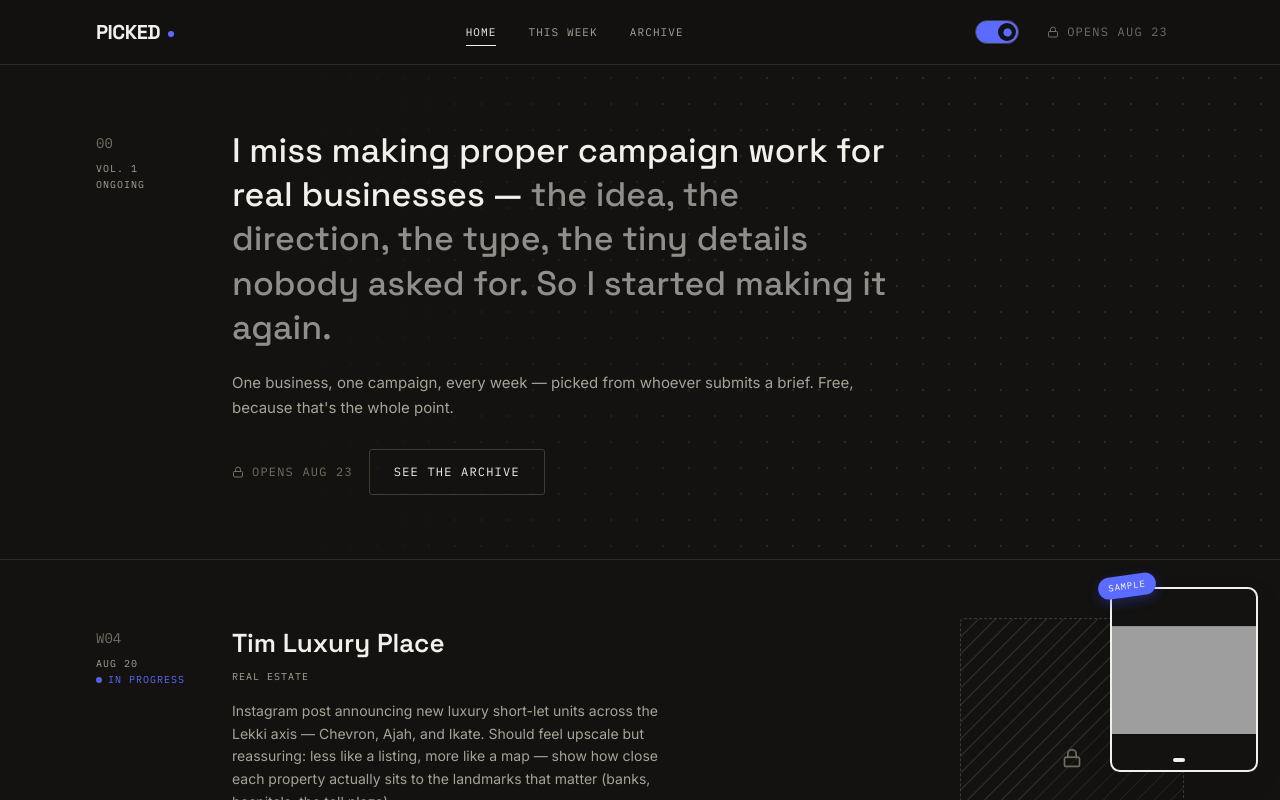
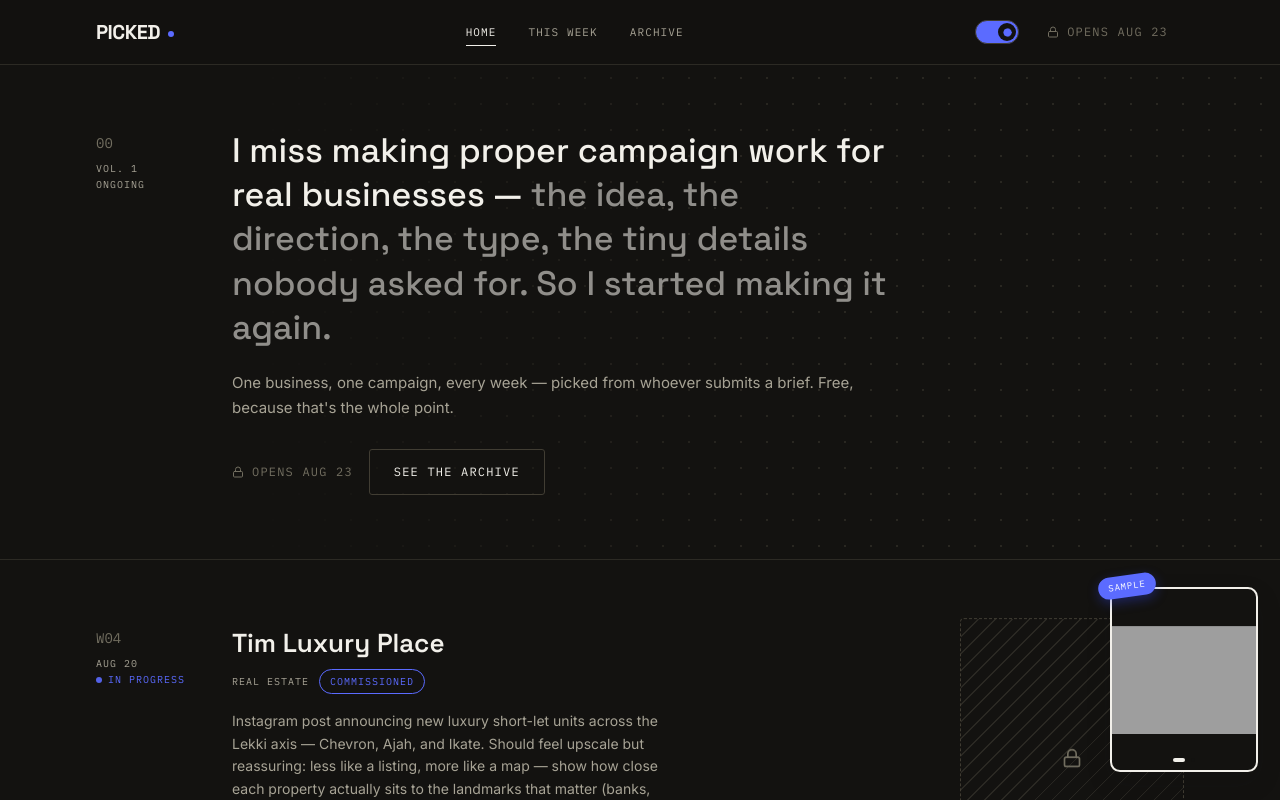
Before and after one commit to Love4reo/picked, a React (Vite) app: page / in a window 1280 px wide. Shown: the top 800 px of the page. Built offline with nearby package versions, Linux system fonts and the light colour scheme; grey boxes are pictures that could not be loaded.

Commit message:
Update App.jsx

```diff
--- a/src/App.jsx
+++ b/src/App.jsx
@@ -104,7 +104,7 @@ const POOL = [
   { id: "0246", business: "Basement Sessions", category: "Music", brief: "Social post for an underground jazz night. Should feel smoky, analog, like it was printed on a risograph.", status: "Submitted", submitted: "Aug 13" },
   { id: "0247", business: "Third Place Coffee", category: "Food & Hospitality", brief: "Social post for our loyalty card launch — playful, stamp-and-punch card energy.", status: "Submitted", submitted: "Aug 14" },
   { id: "0248", business: "Ade & Sons Realty", category: "Real Estate", brief: "New listing announcement post for a waterfront property in Lekki.", status: "Submitted", submitted: "Aug 15" },
-  { id: "0249", business: "Tim Luxury Place", category: "Real Estate", brief: "Instagram post announcing new luxury short-let units across the Lekki axis — Chevron, Ajah, and Ikate. Should feel upscale but reassuring: less like a listing, more like a map — show how close each property actually sits to the landmarks that matter (banks, hospitals, the toll plaza).", status: "Designing", submitted: "Aug 15" },
+  { id: "0249", business: "Tim Luxury Place", category: "Real Estate", brief: "Instagram post announcing new luxury short-let units across the Lekki axis — Chevron, Ajah, and Ikate. Should feel upscale but reassuring: less like a listing, more like a map — show how close each property actually sits to the landmarks that matter (banks, hospitals, the toll plaza).", status: "Designing", commissioned: true, submitted: "Aug 15" },
   { id: "0250", business: "The Reading Room", category: "Nonprofit", brief: "Social post for our childhood literacy fundraiser — hopeful but not sappy.", status: "Submitted", submitted: "Aug 16" },
   { id: "0251", business: "Halcyon Studio", category: "Fitness", brief: "Instagram carousel announcing our new Pilates timetable.", status: "Submitted", submitted: "Aug 16" },
   { id: "0252", business: "Root & Bloom Market", category: "Food & Hospitality", brief: "Social post for our farmers market pop-up this Saturday.", status: "Submitted", submitted: "Aug 17" },
@@ -426,6 +426,18 @@ function StatusPill({ status }) {
   );
 }
 
+/* Marks a brief that was hired directly rather than picked from the pool —
+   an outline instead of a solid fill, so it reads as a different kind of
+   status, not a louder version of the same one. */
+function CommissionedTag() {
+  const C = useC();
+  return (
+    <span className="f-mono uppercase tracking-widest text-[10px] px-2.5 py-1 rounded-full" style={{ color: C.accent, border: `1px solid ${C.accent}` }}>
+      Commissioned
+    </span>
+  );
+}
+
 /* ============================================================
    NAV
    ============================================================ */
@@ -784,7 +796,10 @@ function Home({ go, openBrief }) {
             <div className="flex flex-col md:flex-row md:items-start gap-8">
               <div className="flex-1">
                 <div className="f-display" style={{ fontSize: 26, fontWeight: 600, color: C.ink }}>{currentBrief.business}</div>
-                <div className="f-mono uppercase text-[10px] tracking-widest mt-1.5" style={{ color: C.mid }}>{currentBrief.category}</div>
+                <div className="flex items-center gap-2.5 mt-1.5">
+                  <span className="f-mono uppercase text-[10px] tracking-widest" style={{ color: C.mid }}>{currentBrief.category}</span>
+                  {currentBrief.commissioned && <CommissionedTag />}
+                </div>
                 <p className="f-body mt-4 text-sm leading-relaxed max-w-md" style={{ color: C.mid }}>{currentBrief.brief}</p>
                 <button onClick={() => go("week")} className="f-mono text-xs uppercase tracking-widest flex items-center gap-1 group mt-6" style={{ color: C.ink }}>
                   Follow along <ArrowRight size={12} className="transition-transform duration-300 group-hover:translate-x-1" />
@@ -893,7 +908,10 @@ function WeekPage({ go }) {
             <div className="rounded p-8 sm:p-10 hover-lift" style={{ border: `1px solid ${C.line}` }}>
               <div className="flex flex-wrap items-center justify-between gap-4">
                 <Eyebrow>This week's brief</Eyebrow>
-                <StatusPill status="Designing" />
+                <div className="flex items-center gap-2">
+                  {currentBrief.commissioned && <CommissionedTag />}
+                  <StatusPill status="Designing" />
+                </div>
               </div>
               <div className="f-display mt-4" style={{ fontSize: 32, fontWeight: 600, color: C.ink }}>{currentBrief.business}</div>
               <div className="f-mono uppercase text-[11px] tracking-widest mt-1" style={{ color: C.mid }}>{currentBrief.category}</div>
```
